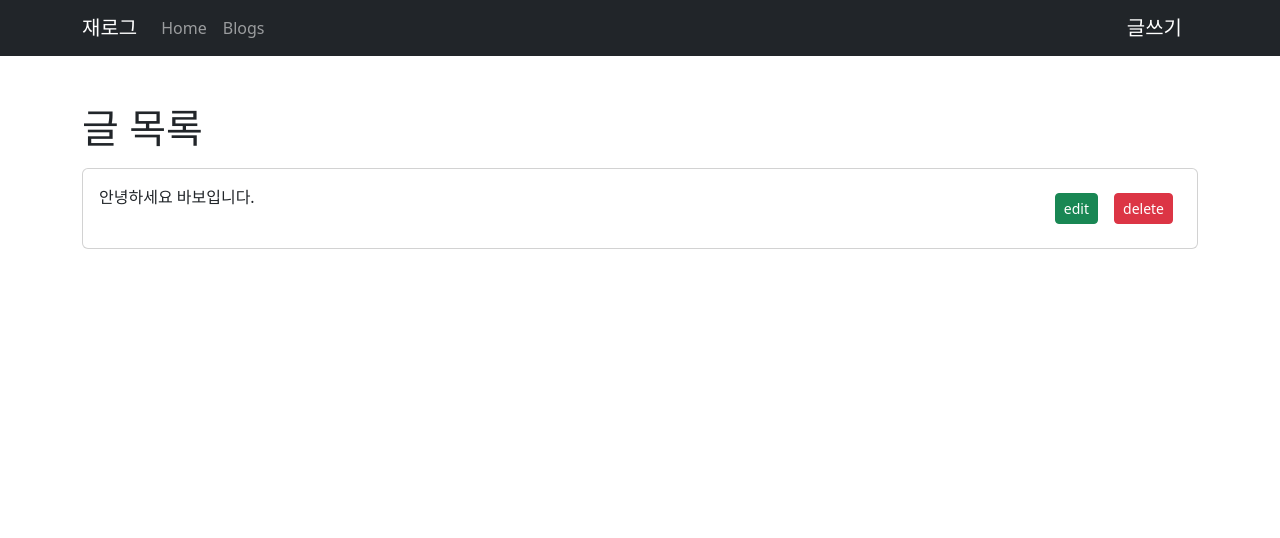
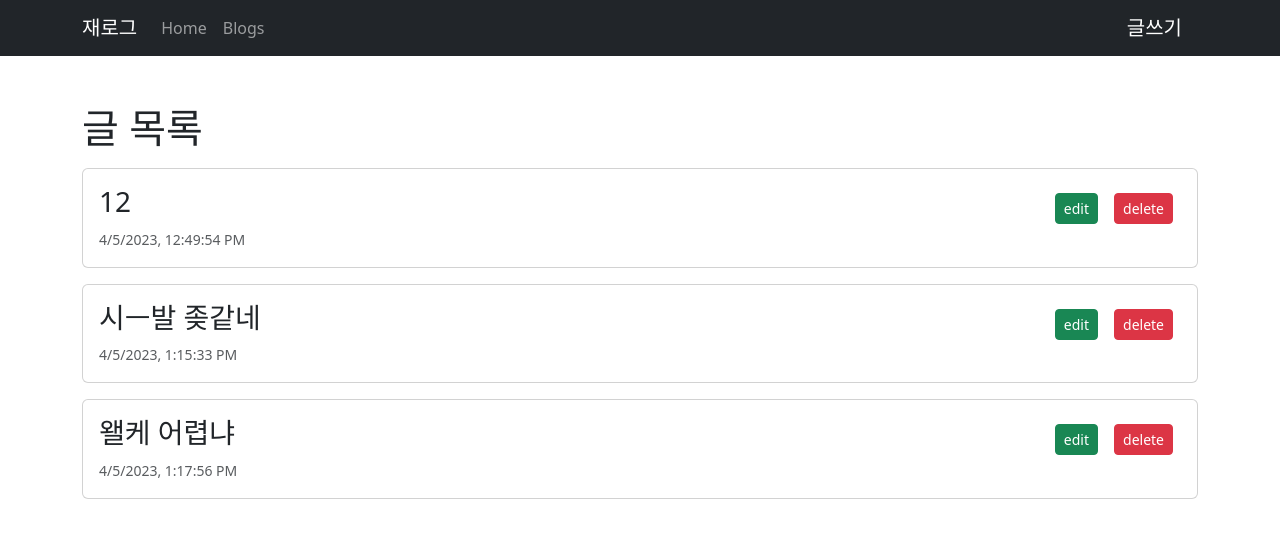
Before and after one commit to bjy6439/toyProject2, a React (Create React App) app: page /blogs in a window 1280 px wide. Shown: the top 538 px of the page. Built offline with nearby package versions, Linux system fonts and the light colour scheme; data requests are answered from the project's data file.

Commit message:
Add : bloghome & post page / create time 출력 구현

```diff
--- a/db.json
+++ b/db.json
@@ -1,9 +1,22 @@
 {
   "posts": [
     {
-      "title": "안녕하세요 바보입니다.",
-      "body": "네 저는 차원준입니다.adds",
-      "id": 1
+      "title": "12",
+      "body": "111",
+      "createdAt": 1680698994870,
+      "id": 6
+    },
+    {
+      "title": "시ㅡ발 좆같네",
+      "body": "왤케 어렵누",
+      "createdAt": 1680700533098,
+      "id": 7
+    },
+    {
+      "title": "왤케 어렵냐 ",
+      "body": "ㅋㅋㅋㅋ하 재밌다\n",
+      "createdAt": 1680700676486,
+      "id": 8
     }
   ]
 }
--- a/src/Components/Card.tsx
+++ b/src/Components/Card.tsx
@@ -5,11 +5,16 @@ const Card = ({
   title,
   id,
   children,
+  createdAt,
 }: {
   title: string;
   id: number;
   children: React.ReactNode;
+  createdAt: number;
 }) => {
+  const getTime = (timestamp: number) => {
+    return new Date(timestamp).toLocaleString();
+  };
   const navigate = useNavigate();
 
   return (
@@ -21,7 +26,11 @@ const Card = ({
             navigate(`/blogs/${id}`);
           }}
         >
-          <div>{title}</div>
+          <div>
+            <h3>{title}</h3>
+            <small className="text-muted">{getTime(createdAt)}</small>
+          </div>
+
           <div>{children && <div>{children}</div>}</div>
         </div>
       </div>
--- /dev/null
+++ b/src/Components/LodingSpiner.tsx
@@ -0,0 +1,13 @@
+import React from "react";
+
+const LodingSpiner = () => {
+  return (
+    <div className="d-flex justify-content-center">
+      <div className="spinner-border" role="status">
+        <span className="visually-hidden">Loading...</span>
+      </div>
+    </div>
+  );
+};
+
+export default LodingSpiner;
--- a/src/Components/PostForm.tsx
+++ b/src/Components/PostForm.tsx
@@ -17,6 +17,7 @@ const PostForm = ({ post }: { post?: Post }) => {
     axios.post("http://localhost:8080/posts", {
       title,
       body,
+      createdAt: Date.now(),
     });
     navigate("/blogs");
   };
--- a/src/pages/BlogHome/BlogHome.tsx
+++ b/src/pages/BlogHome/BlogHome.tsx
@@ -2,11 +2,13 @@ import React, { useEffect, useState } from "react";
 import axios from "axios";
 import Card from "../../Components/Card";
 import { useNavigate } from "react-router-dom";
+import LodingSpiner from "../../Components/LodingSpiner";
 
 interface Post {
   id: number;
   title: string;
   body: string;
+  createdAt: number;
 }
 
 const BlogHome = () => {
@@ -29,13 +31,7 @@ const BlogHome = () => {
 
   const renderBlogList = () => {
     if (loding) {
-      return (
-        <div className="d-flex justify-content-center">
-          <div className="spinner-border" role="status">
-            <span className="visually-hidden">Loading...</span>
-          </div>
-        </div>
-      );
+      return <LodingSpiner />;
     }
 
     if (postList.length !== 0) {
@@ -43,7 +39,12 @@ const BlogHome = () => {
         <div>
           {postList.map((post) => {
             return (
-              <Card key={post.id} id={post.id} title={post.title}>
+              <Card
+                key={post.id}
+                id={post.id}
+                title={post.title}
+                createdAt={post.createdAt}
+              >
                 <>
                   <button
                     className="btn btn-success m-2 btn-sm"
--- a/src/pages/PostPage/PostPage.tsx
+++ b/src/pages/PostPage/PostPage.tsx
@@ -1,32 +1,45 @@
 import axios from "axios";
 import React, { useEffect, useState } from "react";
 import { useParams } from "react-router-dom";
+import LodingSpiner from "../../Components/LodingSpiner";
 
 interface Posts {
   title: string;
   body: string;
   id: number;
+  createdAt: number;
 }
 
 const PostPage = () => {
   const [post, setPost] = useState<Posts | null>(null);
+  const [loding, setLoding] = useState<Boolean>(true);
   const { id } = useParams();
+
+  const getTime = (time: number) => {
+    return new Date(time).toLocaleString();
+  };
 
   useEffect(() => {
     axios.get(`http://localhost:8080/posts/${id}`).then((res) => {
+      setLoding(false);
       setPost(res?.data);
     });
   }, [id]);
 
   return (
-    <div>
-      <div>
-        <h2>{post?.title}</h2>
-      </div>
-      <div>
-        <h4>{post?.body}</h4>
-      </div>
-    </div>
+    <>
+      {loding ? (
+        <LodingSpiner />
+      ) : (
+        <div>
+          <div>
+            <h1 className="boder-bottom-1">{post?.title}</h1>
+            <small>{post?.createdAt && getTime(post.createdAt)}</small>
+            <h3>{post?.body}</h3>
+          </div>
+        </div>
+      )}
+    </>
   );
 };
 
```
